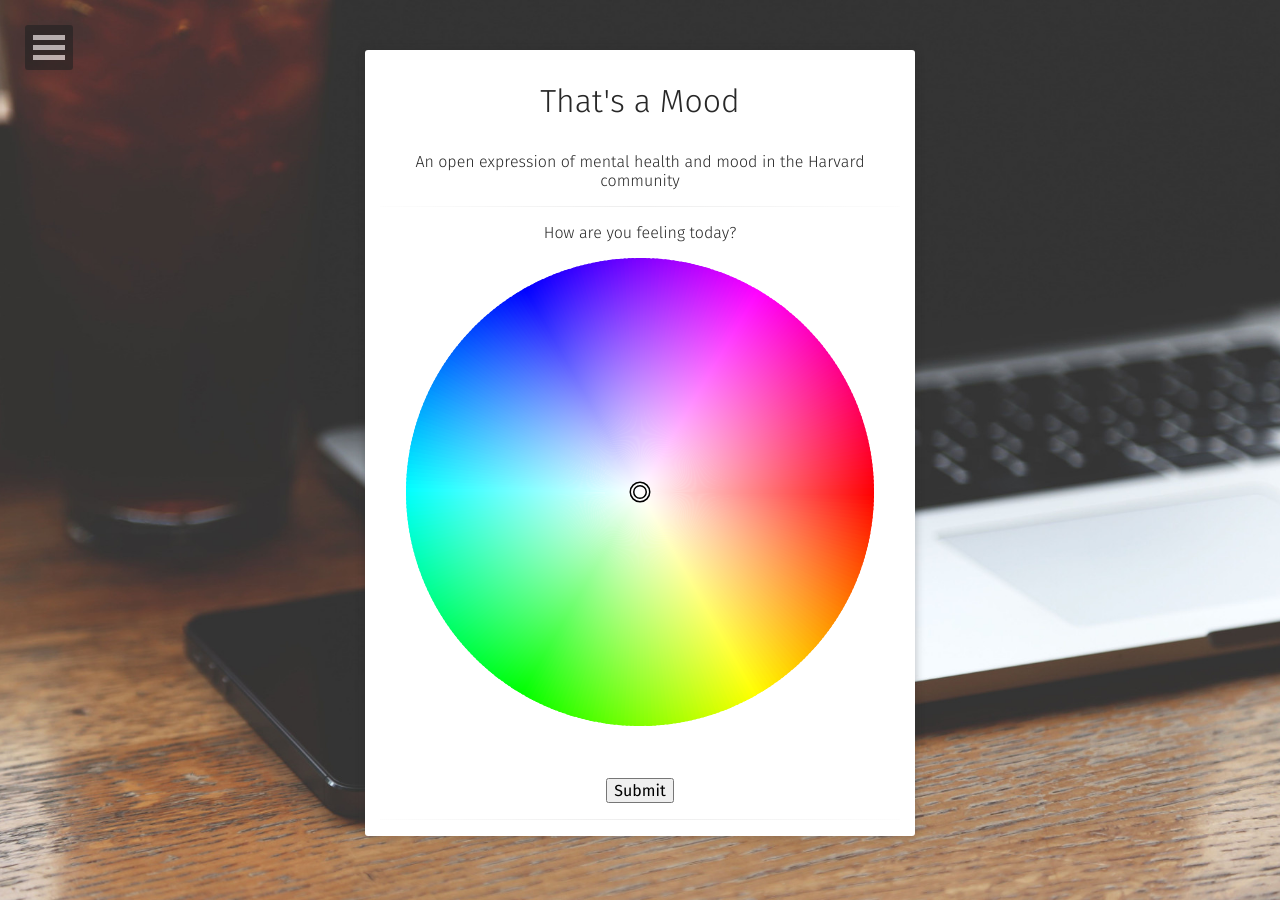
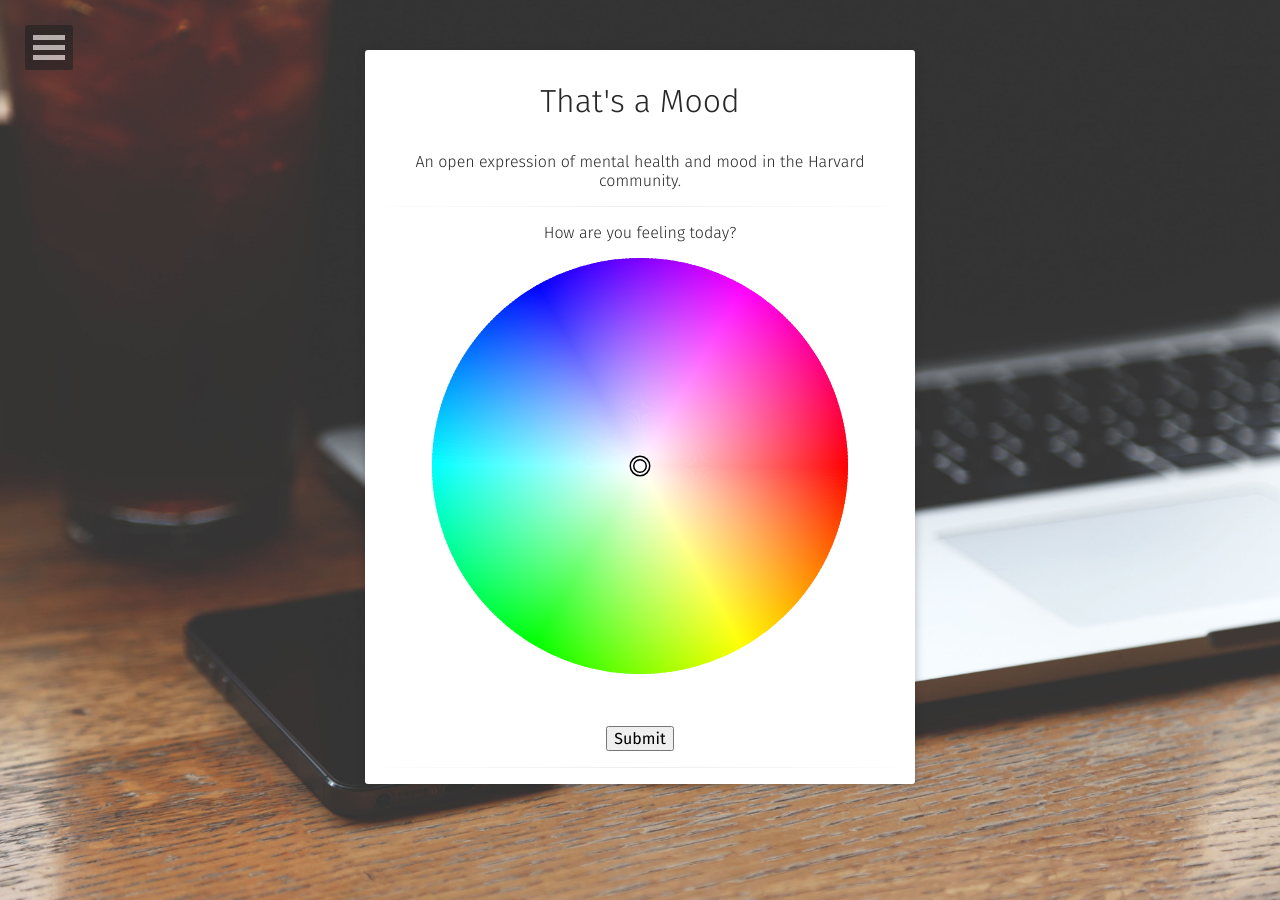
Before and after one commit to annawang7/cs50-final-proj, a Jekyll site: the page built from index.md, in a window 1280 px wide. Built offline with Jekyll 4.4.1, drawn with Linux system fonts in a browser that asks for light colours; some web fonts are replaced.

Commit message:
style updates

```diff
--- a/_config.yml
+++ b/_config.yml
@@ -1,14 +1,13 @@
 # Site
 title:              That's a Mood
-bio:                'An open expression of mental health and mood in the Harvard community'
+bio:                'An open expression of mental health and mood in the Harvard community.'
 description:        "This site was create as a final project for Harvard's CS50 course."
 reading_time:       true
 words_per_minute:   200
 logo:               'assets/img/logo.png'
 background:         'assets/img/placeholder-big.jpg'
-tiled_bg:           false   # Set this true if you want to tile your background image, otherwise it will be covered
+tiled_bg:           false
 locale:             en_US
-# url:                https://taylantatli.github.io/Moon
 url:                http://127.0.0.1:4000
 url:                https://annawang7.github.io/cs50-final-proj
 # baseurl:             # the subpath of your site, e.g. /blog
@@ -31,11 +30,8 @@
 
 # Social
 # if you don't have any of social below, comment the line.
-twitter:            username
-facebook:           username
+email:              annawang1@college.harvard.edu
 github-url:         annawang7
-instagram:          username
-steam:              username
 
 # Gems
 gems:
--- a/_includes/nav.html
+++ b/_includes/nav.html
@@ -14,74 +14,8 @@
 					{% if site.email %}<li>
                         <a href="mailto:{{ site.email }}" target="_blank" rel="noopener noreferrer"><i class="fa fa-fw fa-envelope-square"></i> Email</a>
                     </li>{% endif %}
-                    {% if site.twitter %}<li>
-                        <a href="http://twitter.com/{{ site.twitter }}" target="_blank" rel="noopener noreferrer"><i class="fa fa-fw fa-twitter-square"></i> Twitter</a>
-                    </li>{% endif %}
-                    {% if site.facebook %}<li>
-                        <a href="http://facebook.com/{{ site.facebook }}" target="_blank" rel="noopener noreferrer"><i class="fa fa-fw fa-facebook-square"></i> Facebook</a>
-                    </li>{% endif %}
-                    {% if site.google.plus %}<li>
-                        <a href="http://plus.google.com/+{{ site.google.plus }}" target="_blank" rel="noopener noreferrer"><i class="fa fa-fw fa-google-plus-square"></i> Google+</a>
-                    </li>{% endif %}
-                    {% if site.linkedin %}<li>
-                        <a href="http://linkedin.com/in/{{ site.linkedin }}" target="_blank" rel="noopener noreferrer"><i class="fa fa-fw fa-linkedin-square"></i> LinkedIn</a>
-                    </li>{% endif %}
-                    {% if site.xing %}<li>
-                        <a href="http://www.xing.com/profile/{{ site.xing }}" target="_blank" rel="noopener noreferrer"><i class="fa fa-fw fa-xing-square"></i> Xing</a>
-                    </li>{% endif %}
-                    {% if site.instagram %}<li>
-                        <a href="http://instagram.com/{{ site.instagram }}" target="_blank" rel="noopener noreferrer"><i class="fa fa-fw fa-instagram"></i> Instagram</a>
-                    </li>{% endif %}
-                    {% if site.tumblr %}<li>
-                        <a href="http://{{ site.tumblr }}.tumblr.com" target="_blank" rel="noopener noreferrer"><i class="fa fa-fw fa-tumblr-square"></i> Tumblr</a>
-                    </li>{% endif %}
                     {% if site.github-url %}<li>
                         <a href="http://github.com/{{ site.github-url }}" target="_blank" rel="noopener noreferrer"><i class="fa fa-fw fa-github"></i> Github</a>
-                    </li>{% endif %}
-                    {% if site.stackoverflow %}<li>
-                        <a href="http://stackoverflow.com/users/{{ site.stackoverflow }}" target="_blank" rel="noopener noreferrer"><i class="fa fa-fw fa-stack-overflow"></i> StackOverflow</a>
-                    </li>{% endif %}
-                    {% if site.lastfm %}<li>
-                        <a href="http://lastfm.com/user/{{ site.lastfm }}" target="_blank" rel="noopener noreferrer"><i class="fa fa-fw fa-music"></i> LastFm</a>
-                    </li>{% endif %}
-                    {% if site.dribbble %}<li>
-                        <a href="http://dribbble.com/{{ site.dribbble }}" target="_blank" rel="noopener noreferrer"><i class="fa fa-fw fa-dribbble"></i> Dribble</a>
-                    </li>{% endif %}
-                    {% if site.pinterest %}<li>
-                        <a href="http://www.pinterest.com/{{ site.pinterest }}" target="_blank" rel="noopener noreferrer"><i class="fa fa-fw fa-pinterest"></i> Pinterest</a>
-                    </li>{% endif %}
-                    {% if site.foursquare %}<li>
-                        <a href="http://foursquare.com/{{ site.foursquare }}" target="_blank" rel="noopener noreferrer"><i class="fa fa-fw fa-foursquare"></i> Foursquare</a>
-                    </li>{% endif %}
-                    {% if site.steam %}<li>
-                        <a href="http://steamcommunity.com/id/{{ site.steam }}" target="_blank" rel="noopener noreferrer"><i class="fa fa-fw fa-steam-square"></i> Steam</a>
-                    </li>{% endif %}
-                    {% if site.youtube %}<li>
-                        <a href="https://youtube.com/user/{{ site.youtube }}" target="_blank" rel="noopener noreferrer"><i class="fa fa-fw fa-youtube-square"></i> Youtube</a>
-                    </li>{% endif %}
-                    {% if site.youtube-channel %}<li>
-                        <a href="https://youtube.com/channel/{{ site.youtube-channel }}" target="_blank" rel="noopener noreferrer"><i class="fa fa-fw fa-youtube"></i> Youtube</a>
-                    </li>{% endif %}
-                    {% if site.soundcloud %}<li>
-                        <a href="http://soundcloud.com/{{ site.soundcloud }}" target="_blank" rel="noopener noreferrer"><i class="fa fa-fw fa-soundcloud"></i> SoundCloud</a>
-                    </li>{% endif %}
-                    {% if site.weibo %}<li>
-                        <a href="http://www.weibo.com/{{ site.weibo }}" target="_blank" rel="noopener noreferrer"><i class="fa fa-fw fa-weibo"></i> Weibo</a>
-                    </li>{% endif %}
-                    {% if site.flickr %}<li>
-                        <a href="http://www.flickr.com/{{ site.flickr }}" target="_blank" rel="noopener noreferrer"><i class="fa fa-fw fa-flickr"></i> Flickr</a>
-                    </li>{% endif %}
-                    {% if site.codepen %}<li>
-                        <a href="http://codepen.io/{{ site.codepen }}" target="_blank" rel="noopener noreferrer"><i class="fa fa-fw fa-codepen"></i> Codepen</a>
-                    </li>{% endif %}
-                    {% if site.keybase %}<li>
-                        <a href="https://keybase.io/{{ site.keybase }}" target="_blank" rel="noopener noreferrer"><i class="fa fa-fw fa-key"></i> Keybase</a>
-                    </li>{% endif %}
-                    {% if site.xmpp %}<li>
-                        <a href="xmpp:{{ site.xmpp }}" target="_blank" rel="noopener noreferrer"><i class="fa fa-fw fa-lightbulb-o"></i> XMPP</a>
-                    </li>{% endif %}
-                    {% if site.hackernews %}<li>
-                        <a href="https://news.ycombinator.com/user?id={{ site.hackernews }}" target="_blank" rel="noopener noreferrer"><i class="fa fa-fw fa-hacker-news"></i> Hacker News</a>
                     </li>{% endif %}
 				</ul><!-- /.dl-submenu -->
 			</li>
--- a/_layouts/home.html
+++ b/_layouts/home.html
@@ -42,7 +42,7 @@
 </html>
 <script>
     var $form = $('form#mood-form');
-    var test = $form.width();
+    var test = $form.width() * 0.9;
     console.log(test);
     var demoColorPicker = new iro.ColorPicker("#color-picker-container", {width:test, height:test});
 
--- a/_sass/site.scss
+++ b/_sass/site.scss
@@ -193,3 +193,9 @@
 #color-picker-container > svg {
     margin: 0 auto;
 }
+.submit-form {
+	background: white;
+	border: 1px solid gray;
+	border-radius: 5px;
+	padding: 5px;
+}
```
Also changed, not shown: 9 other files.
